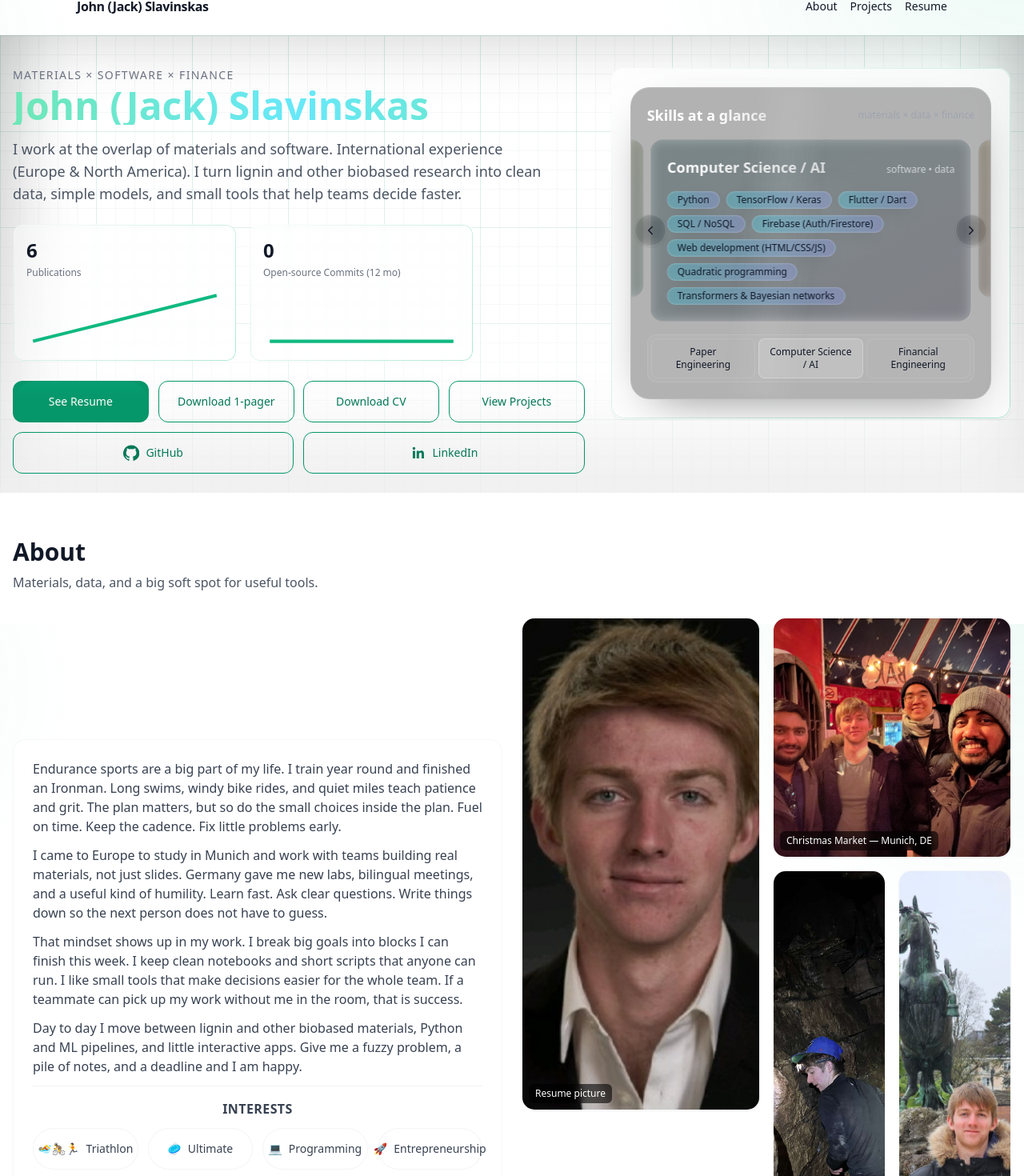
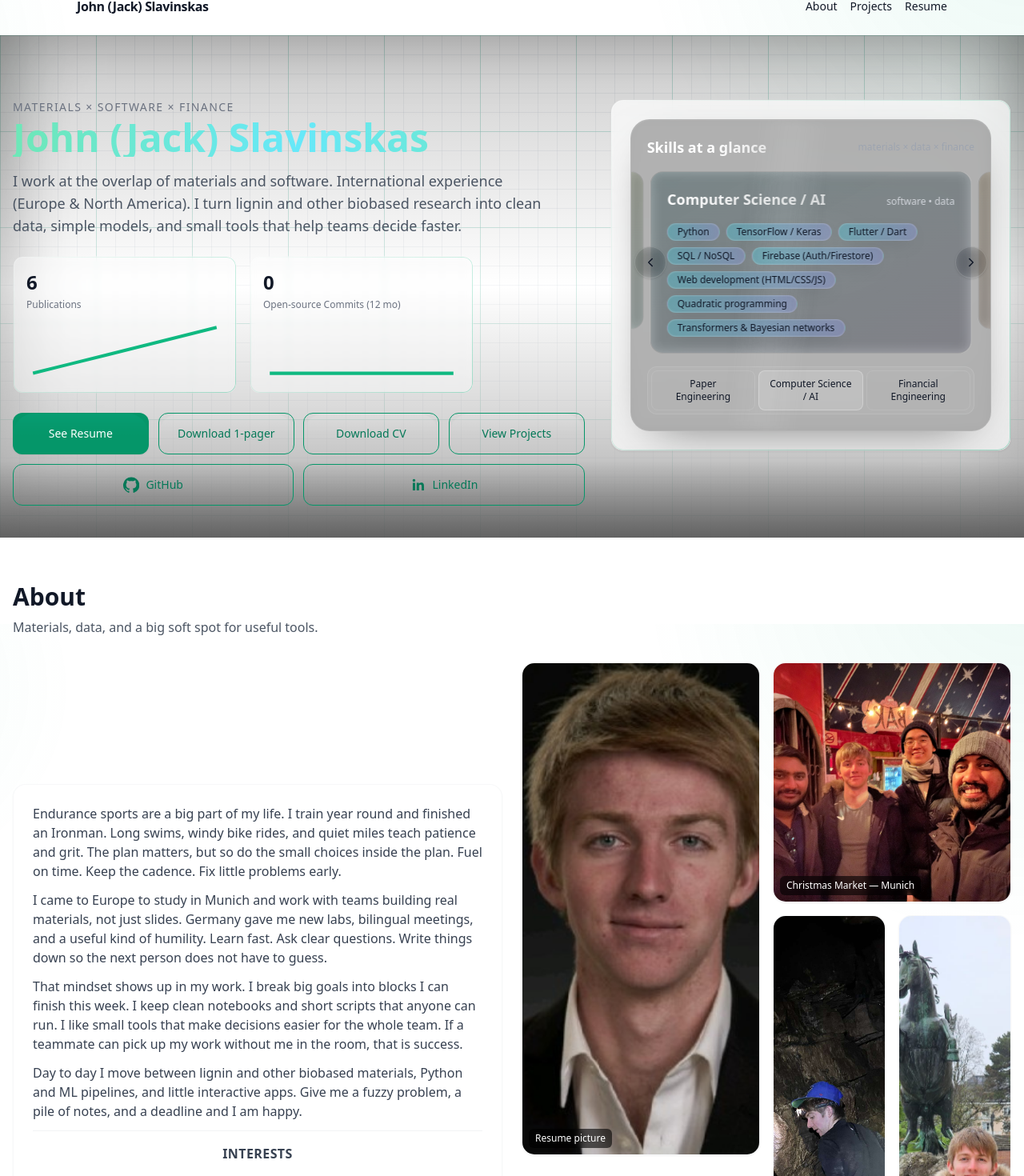
Before and after one commit to Tridude5/JohnSlavinskas, a Next.js app: page / in a window 1280 px wide. Shown: the part 20-1490 px from the top of the page at 80% size. Built offline with nearby package versions, Linux system fonts and the light colour scheme; no server answers.

Commit message:
Update page.tsx

```diff
--- a/app/page.tsx
+++ b/app/page.tsx
@@ -1,8 +1,7 @@
+// /app/page.tsx (or your home page file)
 "use client";
 
 import React from "react";
-// (Link not needed for this fix)
-// import Link from "next/link";
 
 import Section from "@/components/Section";
 import BlueprintFX from "@/components/BlueprintFX";
@@ -80,21 +79,26 @@ const exp: TLItem[] = [
 
 /* ---------- Page ---------- */
 export default function Page() {
-  // You can keep using this for images if you like, but CTAs below now use *relative* paths.
+  // keep using base for images if you want, CTAs below use relative paths for GH Pages
   const base = process.env.NEXT_PUBLIC_BASE_PATH || "";
   const { t } = useI18n();
 
+  // external resume page
   const EXTERNAL_RESUME_URL = "https://tridude5.github.io/JohnSlavinskas/resume/";
 
   return (
     <>
-      {/* HERO */}
-      <header className="container pt-10 pb-6 relative overflow-hidden">
-        <div className="absolute inset-0 -z-10 opacity-70">
+      {/* HERO — polished background & fades */}
+      <header className="container relative pt-20 pb-10 overflow-hidden">
+        <div className="absolute inset-0 -z-10">
           <BlueprintFX />
+          {/* soft vignette from top */}
+          <div className="absolute inset-0 pointer-events-none bg-gradient-to-b from-black/20 via-transparent to-black/30" />
+          {/* fade to content at bottom */}
+          <div className="absolute inset-x-0 bottom-0 h-24 pointer-events-none bg-gradient-to-t from-black/40 to-transparent" />
         </div>
 
-        <div className="grid gap-5 sm:gap-8 md:grid-cols-12 items-start relative overflow-hidden">
+        <div className="grid gap-5 sm:gap-8 md:grid-cols-12 items-start relative">
           {/* Left */}
           <div className="min-w-0 md:col-span-7">
             <p className="text-sm uppercase tracking-widest text-gray-500">
@@ -105,7 +109,7 @@ export default function Page() {
               John (Jack) Slavinskas
             </h1>
 
-            <p className="mt-4 text-base sm:text-lg text-gray-600 dark:text-gray-300 max-w-2xl">
+            <p className="mt-4 text-base sm:text-lg text-gray-600 dark:text-gray-200 max-w-2xl">
               <Tx>
                 I work at the overlap of materials and software. International experience (Europe & North America).
                 I turn lignin and other biobased research into clean data, simple models, and small tools that help teams decide faster.
@@ -116,38 +120,44 @@ export default function Page() {
               <DynamicHeroKpis publicationsCount={6} />
             </div>
 
-            {/* CTAs */}
+            {/* CTAs — hover lift (no conflict with the magnetic transform) */}
             <div className="mt-6 grid grid-cols-2 md:grid-cols-4 gap-3 auto-rows-[3.25rem]">
-              {/* Works (external absolute URL) */}
+              {/* Primary */}
               <MagneticButton
                 href={EXTERNAL_RESUME_URL}
-                className="btn w-full h-full inline-flex justify-center text-center min-w-0 whitespace-normal break-words leading-snug text-[13px] sm:text-sm"
+                className="btn w-full h-full inline-flex justify-center text-center text-[13px] sm:text-sm
+                           rounded-full border border-white/10 shadow-sm
+                           hover:shadow-lg hover:border-white/20 transition"
               >
                 <Tx>See Resume</Tx>
               </MagneticButton>
 
-              {/* ✅ Use relative URL so it resolves under /JohnSlavinskas/ on GitHub Pages */}
+              {/* Outline (downloads + projects) */}
               <MagneticButton
                 href={"downloads/Resume%20P.pdf"}
                 download="John_Slavinskas_Resume_1p.pdf"
-                className="btn-outline w-full h-full inline-flex justify-center text-center min-w-0 whitespace-normal break-words leading-snug text-[13px] sm:text-sm"
+                className="btn-outline w-full h-full inline-flex justify-center text-center text-[13px] sm:text-sm
+                           rounded-full border border-white/15 hover:border-white/25
+                           hover:shadow-md hover:bg-white/10 transition"
               >
                 <Tx>Download 1-pager</Tx>
               </MagneticButton>
 
-              {/* ✅ Relative URL (no leading slash) */}
               <MagneticButton
                 href={"downloads/CV-P.pdf"}
                 download="John_Slavinskas_CV.pdf"
-                className="btn-outline w-full h-full inline-flex justify-center text-center min-w-0 whitespace-normal break-words leading-snug text-[13px] sm:text-sm"
+                className="btn-outline w-full h-full inline-flex justify-center text-center text-[13px] sm:text-sm
+                           rounded-full border border-white/15 hover:border-white/25
+                           hover:shadow-md hover:bg-white/10 transition"
               >
                 <Tx>Download CV</Tx>
               </MagneticButton>
 
-              {/* ✅ Relative internal nav; keeps MagneticButton */}
               <MagneticButton
                 href={"projects"}
-                className="btn-outline w-full h-full inline-flex justify-center text-center min-w-0 whitespace-normal break-words leading-snug text-[13px] sm:text-sm"
+                className="btn-outline w-full h-full inline-flex justify-center text-center text-[13px] sm:text-sm
+                           rounded-full border border-white/15 hover:border-white/25
+                           hover:shadow-md hover:bg-white/10 transition"
               >
                 <Tx>View Projects</Tx>
               </MagneticButton>
@@ -157,7 +167,8 @@ export default function Page() {
                 href="https://github.com/Tridude5"
                 target="_blank"
                 rel="noopener noreferrer"
-                className="btn-outline w-full h-full col-span-2 inline-flex items-center justify-center gap-2 px-3 sm:px-4 min-w-0 whitespace-normal break-words leading-snug text-[13px] sm:text-sm"
+                className="btn-outline w-full h-full col-span-2 inline-flex items-center justify-center gap-2 px-3 sm:px-4 min-w-0 whitespace-normal break-words leading-snug text-[13px] sm:text-sm
+                           rounded-full border border-white/15 hover:border-white/25 hover:shadow-md hover:bg-white/10 transition"
                 aria-label={t("Open my GitHub profile in a new tab")}
               >
                 <svg className="h-5 w-5 shrink-0" viewBox="0 0 24 24" aria-hidden="true">
@@ -173,7 +184,8 @@ export default function Page() {
                 href="https://www.linkedin.com/in/john-slavinskas/"
                 target="_blank"
                 rel="noopener noreferrer"
-                className="btn-outline w-full h-full col-span-2 inline-flex items-center justify-center gap-2 px-3 sm:px-4 min-w-0 whitespace-normal break-words leading-snug text-[13px] sm:text-sm"
+                className="btn-outline w-full h-full col-span-2 inline-flex items-center justify-center gap-2 px-3 sm:px-4 min-w-0 whitespace-normal break-words leading-snug text-[13px] sm:text-sm
+                           rounded-full border border-white/15 hover:border-white/25 hover:shadow-md hover:bg-white/10 transition"
                 aria-label={t("Open my LinkedIn profile in a new tab")}
               >
                 <svg className="h-5 w-5 shrink-0" viewBox="0 0 24 24" aria-hidden="true">
@@ -204,7 +216,7 @@ export default function Page() {
       >
         <div className="grid gap-6 md:grid-cols-2 items-center">
           <div className="card">
-            <div className="space-y-3 text-gray-700 dark:text-gray-300">
+            <div className="space-y-3 text-gray-700 dark:text-gray-200">
               <p>
                 <Tx>
                   Endurance sports are a big part of my life. I train year round and finished an Ironman. Long swims, windy bike rides, and quiet miles teach patience and grit. The plan matters, but so do the small choices inside the plan. Fuel on time. Keep the cadence. Fix little problems early.
@@ -232,7 +244,7 @@ export default function Page() {
                   {interests.map(({ label, emoji }) => (
                     <span
                       key={label}
-                      className="w-full h-[3.25rem] inline-flex items-center justify-center gap-2 rounded-full border border-gray-200/40 dark:border-gray-800/60 bg-white/5 px-3 text-[13px] sm:text-sm font-medium text-center whitespace-normal break-words leading-snug"
+                      className="w-full h-[3.25rem] inline-flex items-center justify-center gap-2 rounded-2xl border border-white/10 bg-white/5 px-3 text-[13px] sm:text-sm font-medium text-center whitespace-normal break-words leading-snug"
                     >
                       <span aria-hidden className="shrink-0">{emoji}</span>
                       <span className="block">{t(label)}</span>
@@ -254,41 +266,45 @@ export default function Page() {
                 lg:auto-rows-[300px]
               "
             >
+              {/* LEFT — wider, tall */}
               <PhotoTile
                 src={`${base}/downloads/1683206302513.jfif`}
                 alt="Resume picture — headshot"
                 label="Resume picture"
                 parallax="0.12"
-                className="col-span-2 row-span-2"
+                className="col-span-2 row-span-2 rounded-2xl overflow-hidden ring-1 ring-white/10"
                 sizes="(max-width: 640px) 100vw, 50vw"
                 priority
               />
 
+              {/* TOP RIGHT — wide */}
               <PhotoTile
                 src={`${base}/downloads/Christmas_Market_Munich.jpg`}
                 alt="Christmas Market with friends in Munich"
-                label="Christmas Market — Munich, DE"
+                label="Christmas Market — Munich"
                 parallax="0.08"
-                className="col-span-2 row-span-1"
+                className="col-span-2 row-span-1 rounded-2xl overflow-hidden ring-1 ring-white/10"
                 sizes="(max-width: 640px) 100vw, 50vw"
               />
 
+              {/* BOTTOM RIGHT — tall */}
               <PhotoTile
                 src={`${base}/downloads/Caving_Syracuse.jpg`}
                 alt="Caving in Syracuse"
-                label="Caving — Syracuse, NY"
+                label="Caving — Syracuse"
                 parallax="0.06"
-                className="col-span-1 row-span-2"
+                className="col-span-1 row-span-2 rounded-2xl overflow-hidden ring-1 ring-white/10"
                 sizes="(max-width: 640px) 50vw, 25vw"
                 objectPosition="50% 45%"
               />
 
+              {/* FAR RIGHT — tall */}
               <PhotoTile
                 src={`${base}/downloads/Salzburg.jpg`}
                 alt="Salzburg, Austria"
                 label="Salzburg, Austria"
                 parallax="0.10"
-                className="col-span-1 row-span-2"
+                className="col-span-1 row-span-2 rounded-2xl overflow-hidden ring-1 ring-white/10"
                 sizes="(max-width: 640px) 50vw, 25vw"
               />
             </div>
```
